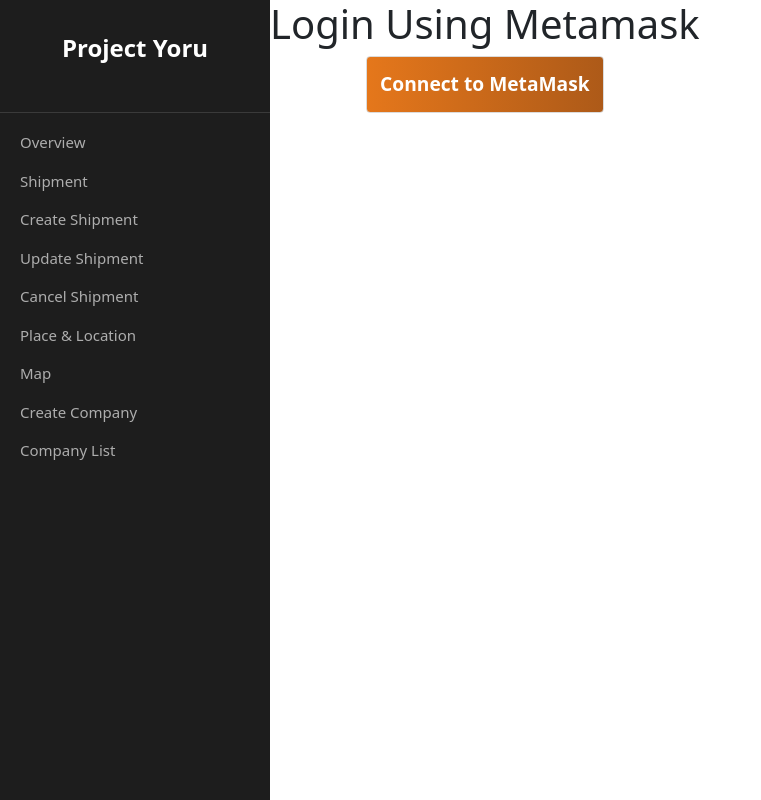
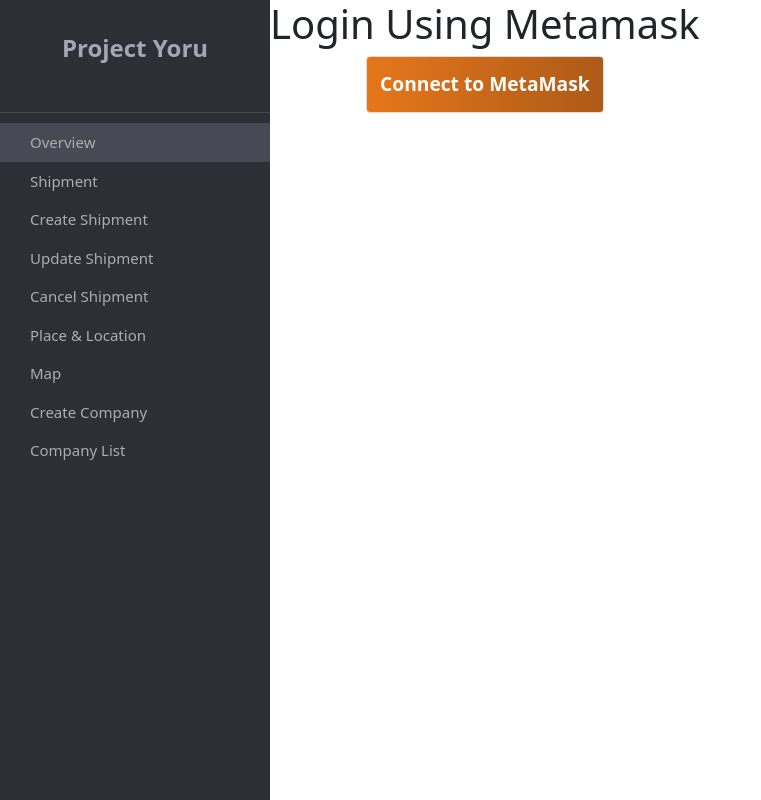
Before and after one commit to anirudhmakhana/Project-Yoru, a React (Create React App) app in the folder company-registration/: page / in a window 1280 px wide. Shown: the whole page, without its empty margins (0-761 px from the left). Built offline with nearby package versions, Linux system fonts and the light colour scheme; no server answers; what react-google-maps would draw is missing.

Commit message:
Add sidebar styles

```diff
--- a/company-registration/src/assets/style/sidebar.css
+++ b/company-registration/src/assets/style/sidebar.css
@@ -3,14 +3,44 @@
     height: 100vh;
 }
 
-.sidebarHeaderContainer .headerLink {
+#sideNavBar .sidebarHeaderContainer .headerLink {
     text-decoration: none;
 }
 
-.sidebarHeaderContainer p{
+#sideNavBar .sidebarHeaderContainer p{
     text-align: center;
     padding: 30px;
     font-size: 24px;
     font-weight: bold;
-    color: #ffffff;
+    color: #A4A6B3;
 }
+
+#sideNavBar .pro-sidebar-inner {
+    background-color: #2e2e36;
+}
+
+#sideNavBar .pro-sidebar-inner .pro-sidebar-layout ul .pro-inner-item {
+    padding-left: 30px;
+}
+
+#sideNavBar .pro-sidebar-inner .pro-sidebar-layout ul .pro-inner-item .pro-icon-wrapper {
+    background: none;
+}
+
+#sideNavBar .pro-sidebar-inner .pro-sidebar-layout .active {
+    background: rgba(221, 226, 255, 0.15);
+    margin-left: 0;
+    color: #dde2ff;
+}
+
+#sideNavBar .pro-sidebar-inner .pro-sidebar-layout .pro-inner-item .active::before {
+    content: "";
+    width: 8px;
+    height: 100%;
+    background: #dde2ff;
+    margin-right: calc(1rem - 8px);
+}
+
+/* #sideNavBar .pro-sidebar-item a.active {
+    color: rgb(221, 226, 255);
+} */
```
